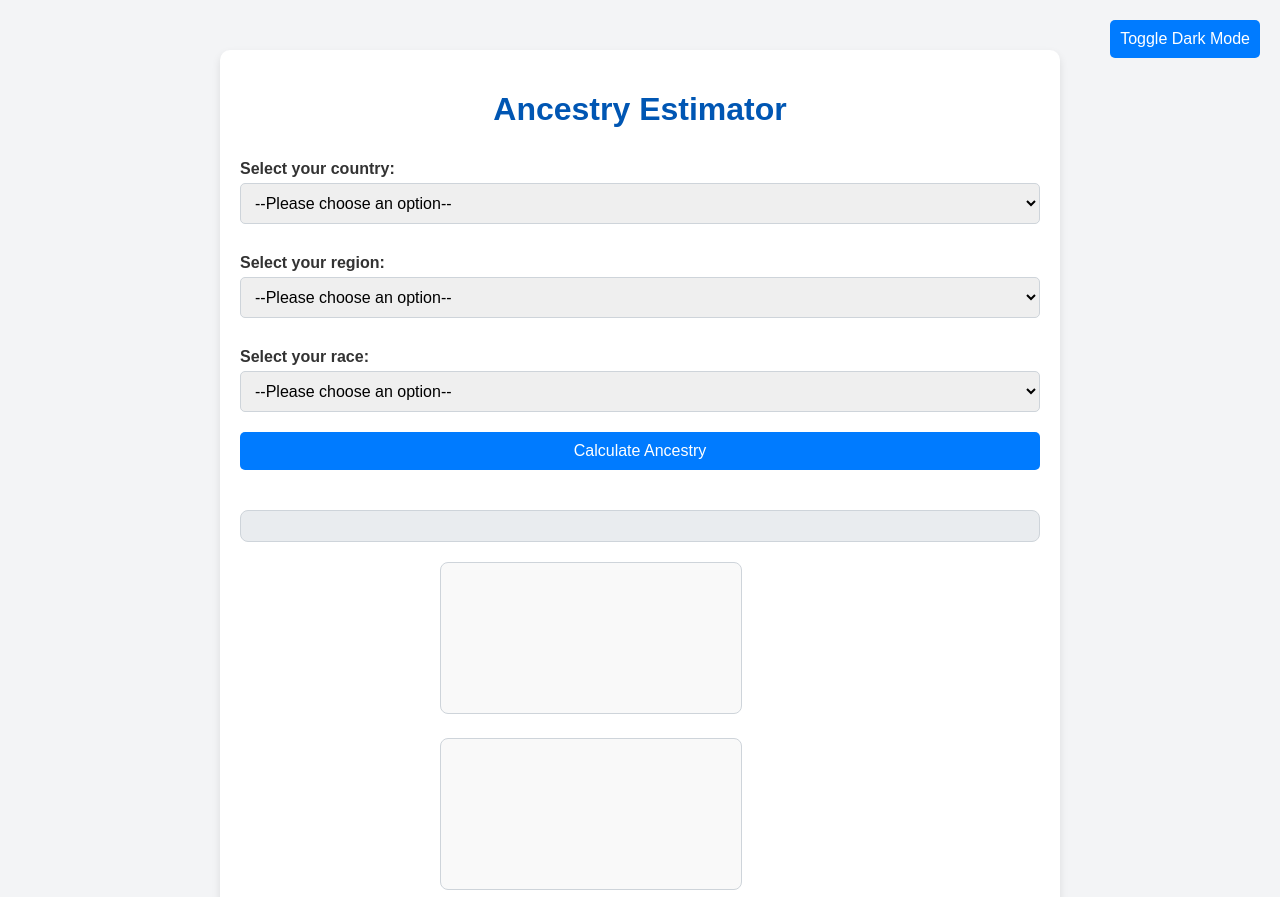
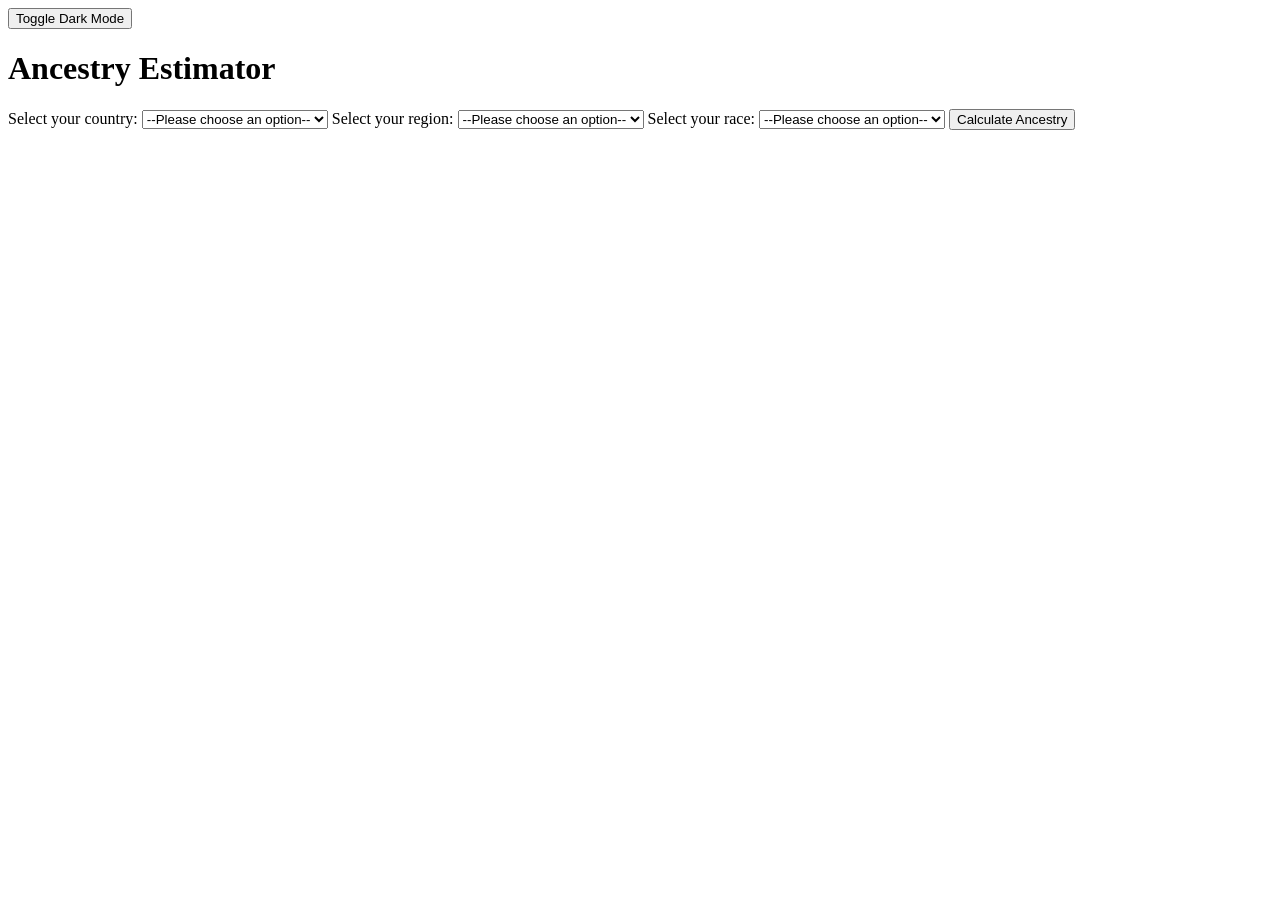
Before and after one commit to alok-108/ancestry-estimator, a plain HTML site: page index.html in a window 1280 px wide. Shown: the top 897 px of the page. After the commit the page ends 800 px from the top, so only its background shows below. Drawn offline with nearby package versions, Linux system fonts and the light colour scheme.

Commit message:
Update index.html

```diff
--- a/index.html
+++ b/index.html
@@ -4,161 +4,6 @@
     <meta charset="UTF-8">
     <meta name="viewport" content="width=device-width, initial-scale=1.0">
     <title>Ancestry Estimator</title>
-    <style>
-        :root {
-            --primary-color: #0056b3;
-            --secondary-color: #007bff;
-            --background-light: #f3f4f6;
-            --text-light: #333;
-            --background-dark: #1e1e2f;
-            --text-dark: #e0e0e0;
-            --card-light: #ffffff;
-            --card-dark: #2b2b3d;
-        }
-
-        body {
-            font-family: 'Arial', sans-serif;
-            margin: 0;
-            padding: 0;
-            background-color: var(--background-light);
-            color: var(--text-light);
-            transition: background-color 0.3s, color 0.3s;
-        }
-
-        .container {
-            max-width: 800px;
-            margin: 50px auto;
-            padding: 20px;
-            background-color: var(--card-light);
-            border-radius: 10px;
-            box-shadow: 0 4px 8px rgba(0, 0, 0, 0.1);
-            transition: background-color 0.3s;
-        }
-
-        h1 {
-            text-align: center;
-            color: var(--primary-color);
-        }
-
-        .theme-toggle {
-            position: fixed;
-            top: 20px;
-            right: 20px;
-            background-color: var(--secondary-color);
-            color: white;
-            border: none;
-            padding: 10px;
-            border-radius: 5px;
-            cursor: pointer;
-            transition: background-color 0.3s;
-        }
-
-        .theme-toggle:hover {
-            background-color: var(--primary-color);
-        }
-
-        form {
-            display: flex;
-            flex-direction: column;
-        }
-
-        label {
-            margin: 10px 0 5px;
-            font-weight: bold;
-        }
-
-        select, button {
-            padding: 10px;
-            margin-bottom: 20px;
-            border: 1px solid #ced4da;
-            border-radius: 5px;
-            font-size: 16px;
-            outline: none;
-        }
-
-        button {
-            background-color: var(--secondary-color);
-            color: white;
-            border: none;
-            cursor: pointer;
-            transition: background-color 0.3s, transform 0.2s;
-        }
-
-        button:hover {
-            background-color: var(--primary-color);
-            transform: translateY(-2px);
-        }
-
-        .result {
-            margin-top: 20px;
-            padding: 15px;
-            border-radius: 8px;
-            background-color: #e9ecef;
-            color: #495057;
-            border: 1px solid #ced4da;
-        }
-
-        .charts {
-            display: flex;
-            flex-wrap: wrap;
-            gap: 20px;
-            justify-content: center;
-            margin-top: 20px;
-        }
-
-        .chart-container {
-            width: 100%;
-            max-width: 400px;
-        }
-
-        canvas {
-            background-color: #f9f9f9;
-            border: 1px solid #ced4da;
-            border-radius: 8px;
-        }
-
-        .loader {
-            display: none;
-            margin: 20px auto;
-            border: 4px solid #f3f3f3;
-            border-top: 4px solid var(--secondary-color);
-            border-radius: 50%;
-            width: 40px;
-            height: 40px;
-            animation: spin 1s linear infinite;
-        }
-
-        @keyframes spin {
-            0% { transform: rotate(0deg); }
-            100% { transform: rotate(360deg); }
-        }
-
-        @media (max-width: 600px) {
-            .container {
-                padding: 15px;
-                margin: 20px;
-            }
-
-            button {
-                font-size: 14px;
-            }
-        }
-
-        body.dark-mode {
-            background-color: var(--background-dark);
-            color: var(--text-dark);
-        }
-
-        body.dark-mode .container {
-            background-color: var(--card-dark);
-        }
-
-        body.dark-mode .result {
-            background-color: var(--card-dark);
-            color: var(--text-dark);
-            border-color: var(--text-dark);
-        }
-    </style>
 </head>
 <body>
     <button class="theme-toggle" id="themeToggle">Toggle Dark Mode</button>
```
